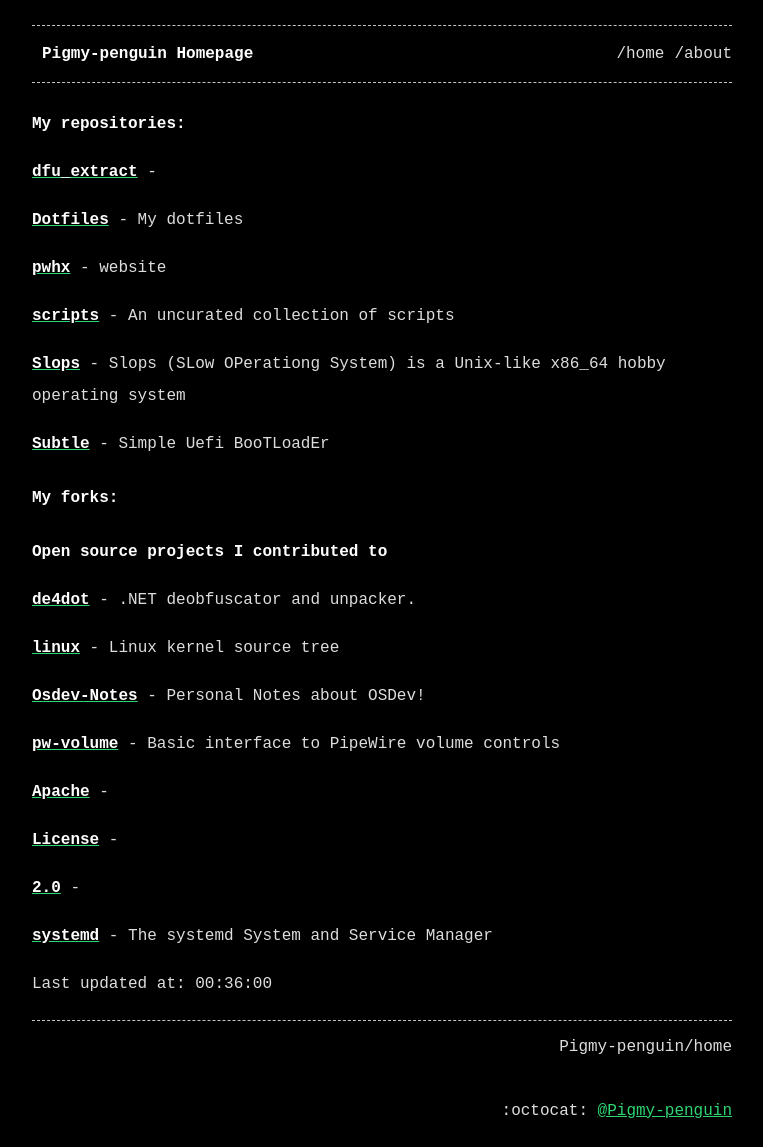
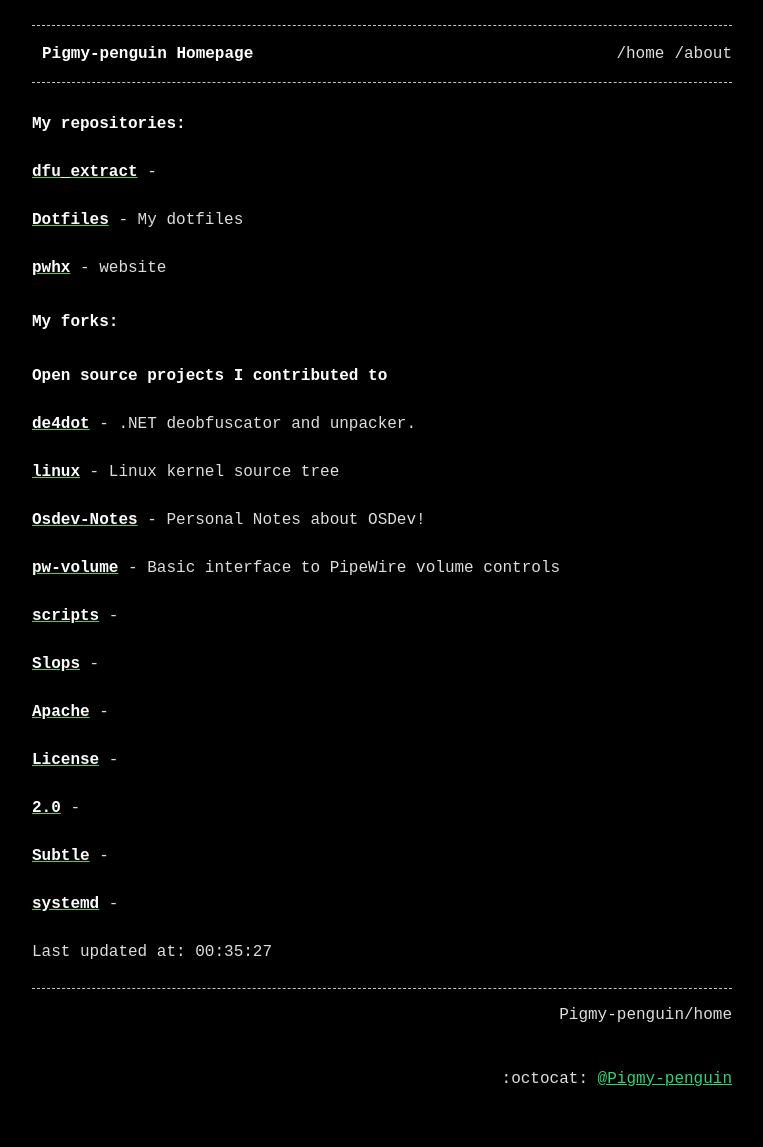
Before and after one commit to Pigmy-penguin/Pigmy-penguin.github.io, a Jekyll site: the page built from index.md, in a window 1280 px wide. Shown: the whole page, without its empty margins (258-1021 px from the left). Built offline with Jekyll 4.4.1, drawn with Linux system fonts in a browser that asks for light colours; after the commit the page ends 1115 px from its top, so only the background shows below that.

Commit message:
Auto updating the website

```diff
--- a/index.md
+++ b/index.md
@@ -13,12 +13,6 @@ title: Pigmy-penguin Homepage
 
 [**pwhx**](https://github.com/Pigmy-penguin/pwhx) - website
 
-[**scripts**](https://github.com/Pigmy-penguin/scripts) - An uncurated collection of scripts
-
-[**Slops**](https://github.com/Pigmy-penguin/Slops) - Slops (SLow OPerationg System) is a Unix-like x86_64 hobby operating system
-
-[**Subtle**](https://github.com/Pigmy-penguin/Subtle) - Simple Uefi BooTLoadEr
-
 ## My forks:
 ### Open source projects I contributed to
 
@@ -30,13 +24,19 @@ title: Pigmy-penguin Homepage
 
 [**pw-volume**](https://github.com/Pigmy-penguin/pw-volume) - Basic interface to PipeWire volume controls
 
+[**scripts**](https://github.com/Pigmy-penguin/scripts) -
+
+[**Slops**](https://github.com/Pigmy-penguin/Slops) -
+
 [**Apache**](https://github.com/Pigmy-penguin/Apache) -
 
 [**License**](https://github.com/Pigmy-penguin/License) -
 
 [**2.0**](https://github.com/Pigmy-penguin/2.0) -
 
-[**systemd**](https://github.com/Pigmy-penguin/systemd) - The systemd System and Service Manager
+[**Subtle**](https://github.com/Pigmy-penguin/Subtle) -
+
+[**systemd**](https://github.com/Pigmy-penguin/systemd) -
 
 
-Last updated at: 00:36:00
+Last updated at: 00:35:27
```
Also changed, not shown: 2 other files.
